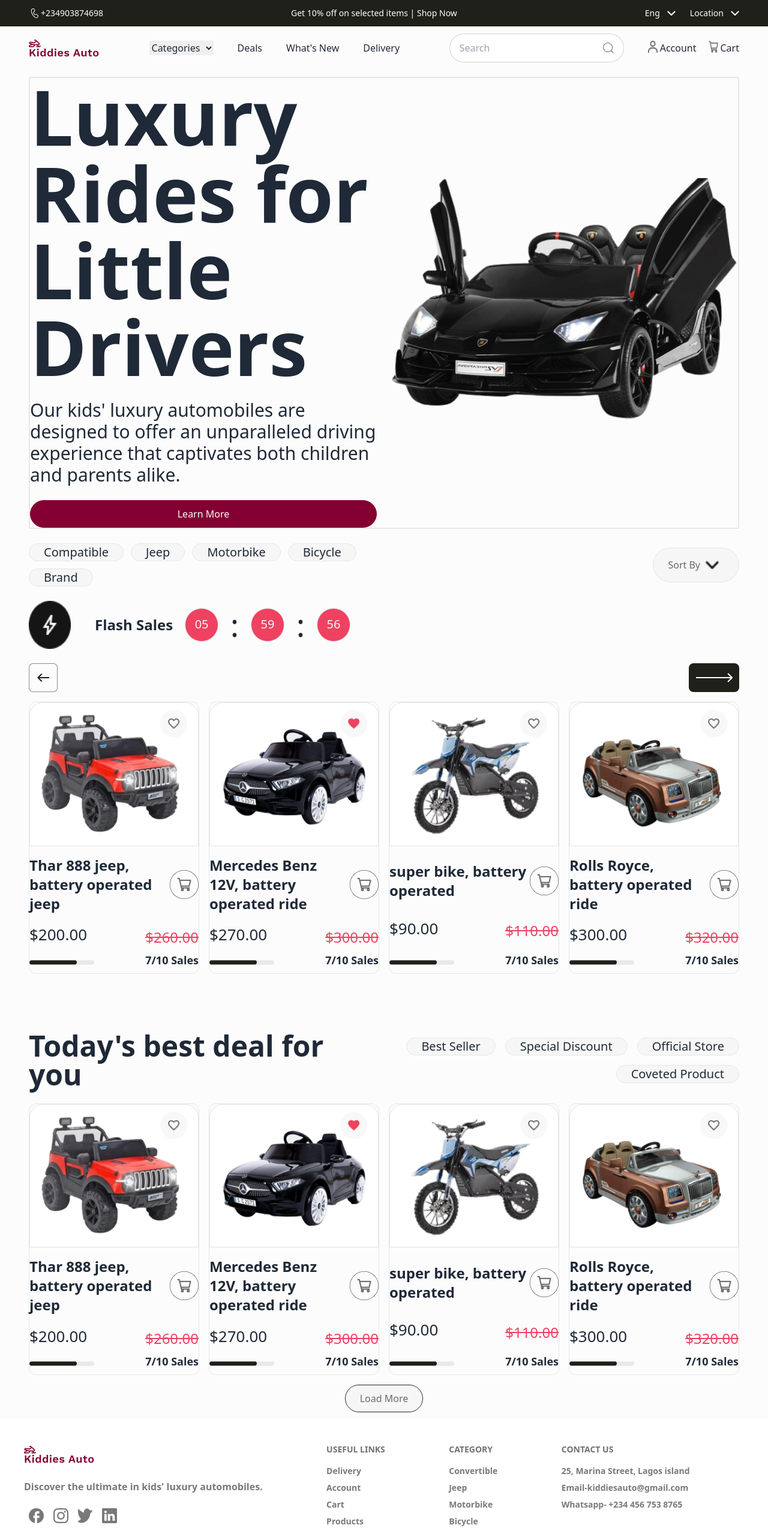
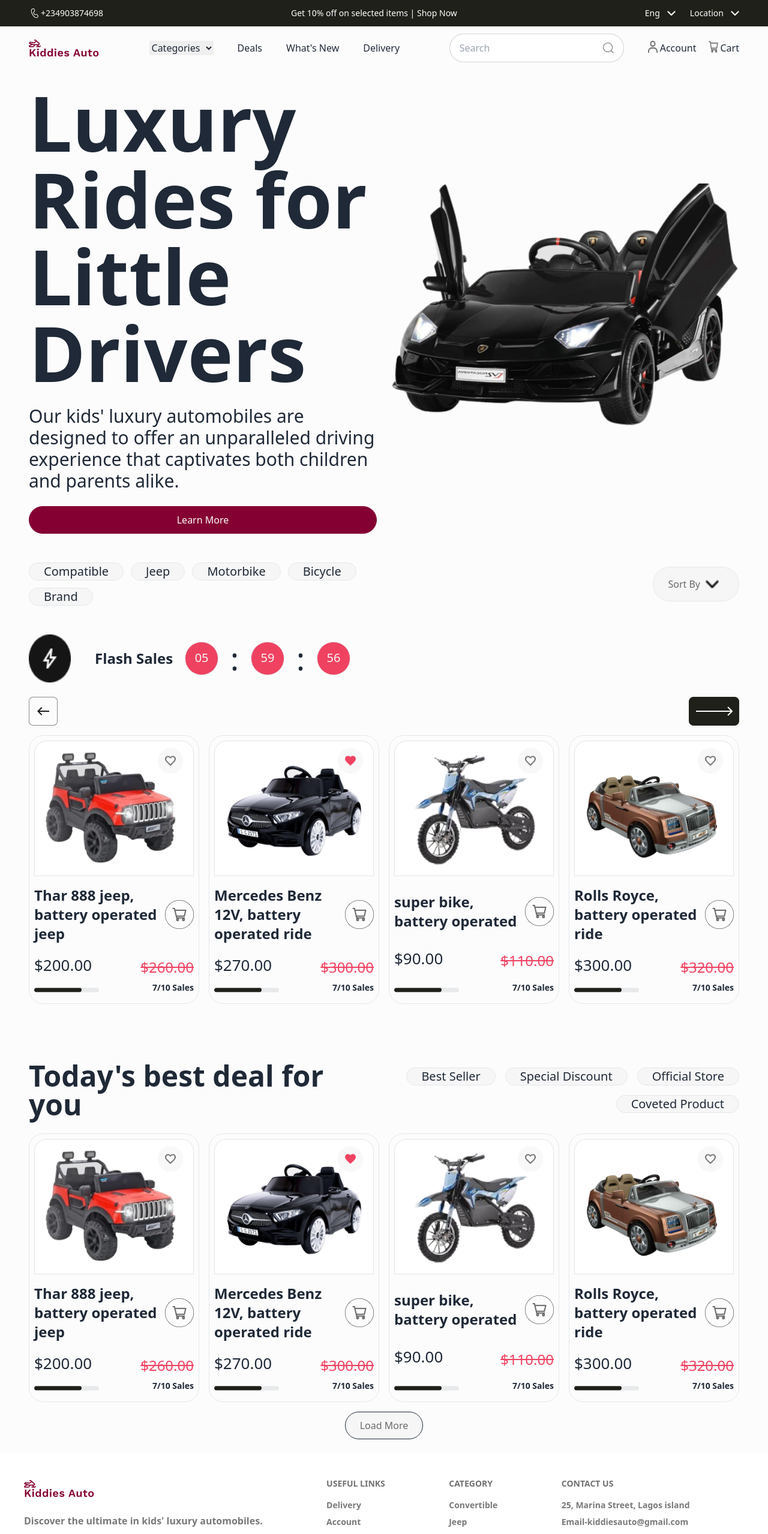
Before and after one commit to TaiwoSaidat/Kiddies-Auto-Web-App, a React (Vite) app: page / in a window 1280 px wide. Shown: the top 2558 px of the page at 60% size. Built offline with nearby package versions, Linux system fonts and the light colour scheme.

Commit message:
delete best deals

```diff
--- a/src/components/CardCarousel.jsx
+++ b/src/components/CardCarousel.jsx
@@ -50,7 +50,7 @@
         {currentItems.map((card, i) => (
           <div
             key={i}
-            className="border rounded-xl flex flex-col justify-between"
+            className="border rounded-3xl p-2 flex flex-col justify-between "
           >
             <img src={card.image} alt="" />
             <div className="flex items-center justify-between mt-2">
@@ -67,7 +67,7 @@
             </div>
             <div className="flex items-center justify-between font-semibold gap-1 lg:gap-4 ">
               <img src={rating} alt="" width={108} />
-              <div className="flex mb-2 text-lg  ">{card.rate}</div>
+              <div className="flex mb-2 text-sm  ">{card.rate}</div>
             </div>
           </div>
         ))}
--- a/src/components/TopDeals.jsx
+++ b/src/components/TopDeals.jsx
@@ -25,7 +25,7 @@
         {currentItems.map((card, i) => (
           <div
             key={i}
-            className="w-full rounded-xl border flex flex-col justify-between"
+            className="w-full border rounded-3xl p-2 flex flex-col justify-between"
           >
             <img src={card.image} alt="" className="w-full" />
             <div className="flex items-center justify-between mt-2">
@@ -40,9 +40,9 @@
                 {card.pricered}
               </p>
             </div>
-            <div className="flex items-center justify-between font-semibold gap-1 lg:gap-4 ">
-              <img src={rating} alt="" width={108}  />
-              <div className="flex mb-2 text-lg ">{card.rate}</div>
+            <div className="flex items-center justify-between font-semibold gap-2 lg:gap-4 ">
+              <img src={rating} alt="" width={108} />
+              <div className="flex mb-2 text-sm ">{card.rate}</div>
             </div>
           </div>
         ))}
--- a/src/pages/checkout/Checkout.jsx
+++ b/src/pages/checkout/Checkout.jsx
@@ -9,7 +9,7 @@
 const Checkout = () => {
   return (
     <>
-      <div className=" px-14 space-y-4">
+      <div className=" px-4 space-y-4">
         {/*checkout and summary */}
         <div className="grid grid-cols-1 md:grid-cols-3 lg:grid-cols-3 gap-6 py-4">
           {/* checkout div */}
@@ -20,14 +20,14 @@
               <button className="w-full border border-[#840032] rounded-[100px] text-xs font-[400px] leading-[1.6] text-[#f8f8f8] bg-[#840032] text-center py-2">
                 <Link to="/checkout">
                   {/* <div> */}
-                    <p className="">Delivery</p>
+                  <p className="">Delivery</p>
                   {/* </div> */}
                 </Link>
               </button>
               <button className="w-full border border-[#840032] rounded-[100px] text-xs font-[400px] leading-[1.6] text-[#840032] bg-[#f8f8f8] text-center py-2">
                 <Link to="/checkout">
                   {/* <div className="w-full border border-[#840032] rounded-[100px] text-xs font-[400px] leading-[1.6] text-[#840032] bg-[#f8f8f8] text-center py-2"> */}
-                    <p className="">Payment on Delivery</p>
+                  <p className="">Payment on Delivery</p>
                   {/* </div> */}
                 </Link>
               </button>
@@ -189,7 +189,7 @@
               </form>
             </div>
             <div className="grid grid-cols-2">
-                <p>Total</p>
+              <p>Total</p>
               <h3 className=" text-2xl flex justify-end">$315.00</h3>
             </div>
             <div className="flex flex-col justify-center items-center space-y-2">
@@ -274,7 +274,7 @@
                         type="number"
                         name=""
                         id=""
-                        className=" border-2 border-neutral-400 rounded-xl px-2 "
+                        className="w-full border-2 border-neutral-400 rounded-xl px-2 "
                         placeholder=" 0000-0000-0000-0000"
                       />
                     </div>
@@ -286,7 +286,7 @@
                         type="number"
                         name=""
                         id=""
-                        className=" border-2 border-neutral-400 rounded-xl px-2 "
+                        className=" w-full border-2 border-neutral-400 rounded-xl px-2 "
                         placeholder=" MM / YY"
                       />
                     </div>
@@ -298,7 +298,7 @@
                         type="number"
                         name=""
                         id=""
-                        className=" border-2 border-neutral-400 rounded-xl px-2 "
+                        className="w-full border-2 border-neutral-400 rounded-xl px-2 "
                         placeholder=" XXX"
                       />
                     </div>
--- a/src/pages/home/Filter.jsx
+++ b/src/pages/home/Filter.jsx
@@ -5,7 +5,7 @@
 const Filter = () => {
   return (
     <>
-      <div className="w-full px-4 lg:px-12 3xl:px-0 py-3  bg-[#fcfcfc] ">
+      <div className="w-full px-4 lg:px-12 3xl:px-0 py-6  bg-[#fcfcfc] ">
           <div className="grid grid-cols-2 justify-between">
             <div className="flex flex-wrap  justify-start gap-3 ">
               {arr.map((button, i) => {
--- a/src/pages/home/Hero.jsx
+++ b/src/pages/home/Hero.jsx
@@ -5,8 +5,8 @@
 const Hero = ({}) => {
   return (
     <>
-      <div className=" w-full px-4 lg:px-12 3xl:px-0 py-3 bg-[#fcfcfc]  ">
-        <div className="grid grid-cols-1 md:grid-cols-2 lg:grid-cols-2 items-center border-2 gap-6">
+      <div className=" w-full px-4 lg:px-12 3xl:px-0 py-6 bg-[#fcfcfc]  ">
+        <div className="grid grid-cols-1 md:grid-cols-2 lg:grid-cols-2 items-center gap-6">
           <div className=" ">
             <h1 className="font-bold text-4xl md:text-7xl lg:text-9xl mb-6">
               Luxury Rides for Little Drivers
--- a/src/pages/products/Products.jsx
+++ b/src/pages/products/Products.jsx
@@ -35,7 +35,7 @@
   //  };
   return (
     <>
-      <div className=" w-full px-4 lg:px-12 3xl:px-0 py-3  bg-[#fcfcfc] space-y-24">
+      <div className=" w-full px-4 lg:px-12 3xl:px-0 py-6 bg-[#fcfcfc] space-y-24">
         <div className=" space-y-6">
             <div className=" lg:flex flex-row items-center ">
               {/* flash sales */}
```
Also changed, not shown: src/pages/products/BestDeals.jsx (deleted, +0 -58 lines), src/index.css (line endings or trailing spaces).
